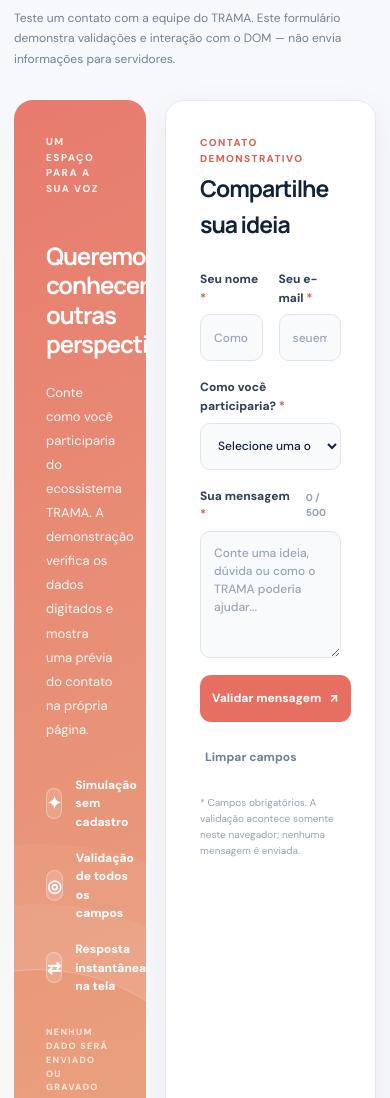
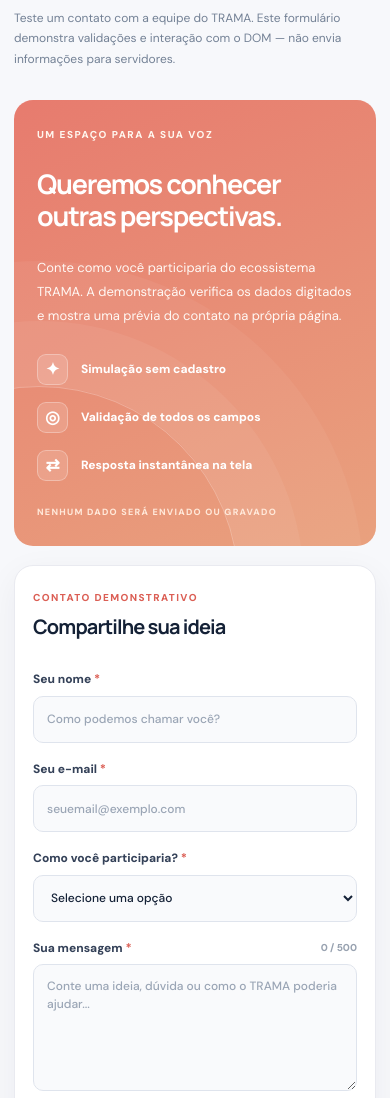
Before and after one commit to trama-citizentech-fiap/TRAMA-Web-Development, a plain HTML site: page index.html in a window 390 px wide. Shown: the part 7195-8293 px from the top of the page. Drawn offline with Linux system fonts and the light colour scheme.

Commit message:
Aprimora responsividade do formulario em desktop tablet e mobile

```diff
--- a/assets/css/dinamico.css
+++ b/assets/css/dinamico.css
@@ -96,3 +96,28 @@
 .form-preview h4{margin:10px 0;font-size:16px;color:var(--ink);font-family:var(--font-heading)}
 .form-preview p{font-size:12px;color:#58697f;line-height:1.7}
 .form-preview blockquote{border-left:3px solid var(--coral);margin:13px 0 0;padding:8px 0 8px 13px;font-size:12px;color:#53647c;line-height:1.65;white-space:pre-wrap}
+
+/* Campos empilhados e area de participacao legivel em telas pequenas. */
+@media(max-width:1140px){
+  .contact-layout{grid-template-columns:minmax(0,.87fr) minmax(0,1.13fr)}
+  .contact-aside{padding:29px 25px;min-height:550px}
+  .contact-form{padding:28px 25px}
+  .form-row{grid-template-columns:1fr;gap:0}
+}
+@media(max-width:780px){
+  .contact-layout{grid-template-columns:1fr}
+  .contact-aside{min-height:360px}
+  .contact-aside h3{margin-top:25px;max-width:470px}
+  .contact-highlights{margin:25px 0}
+  .contact-form{padding:27px}
+  .form-row{grid-template-columns:repeat(2,minmax(0,1fr));gap:14px}
+}
+@media(max-width:520px){
+  .contact-aside{padding:27px 23px;min-height:400px}
+  .contact-aside h3{font-size:27px}
+  .contact-form{padding:24px 18px}
+  .form-row{grid-template-columns:1fr;gap:0}
+  .form-actions{gap:8px}
+  .form-actions .btn-contact{flex:1}
+  .form-heading strong{font-size:20px}
+}
```
